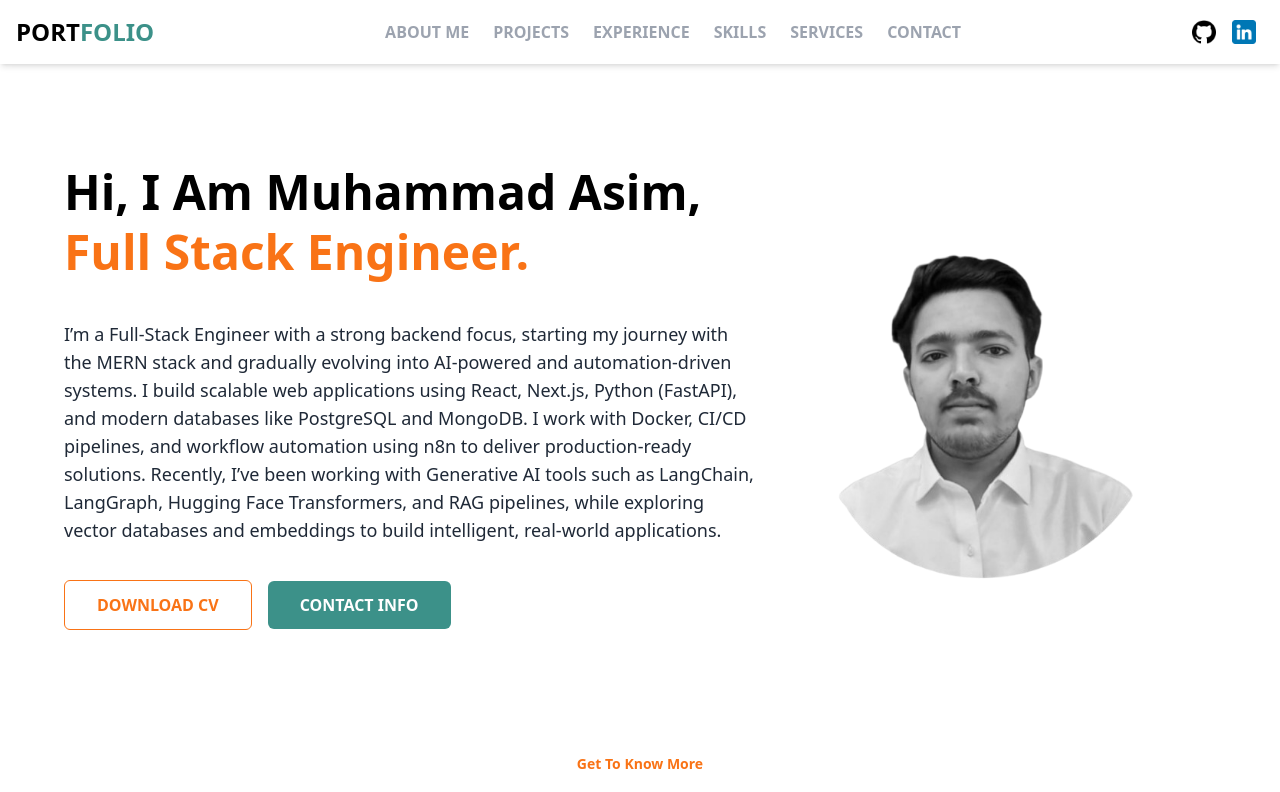
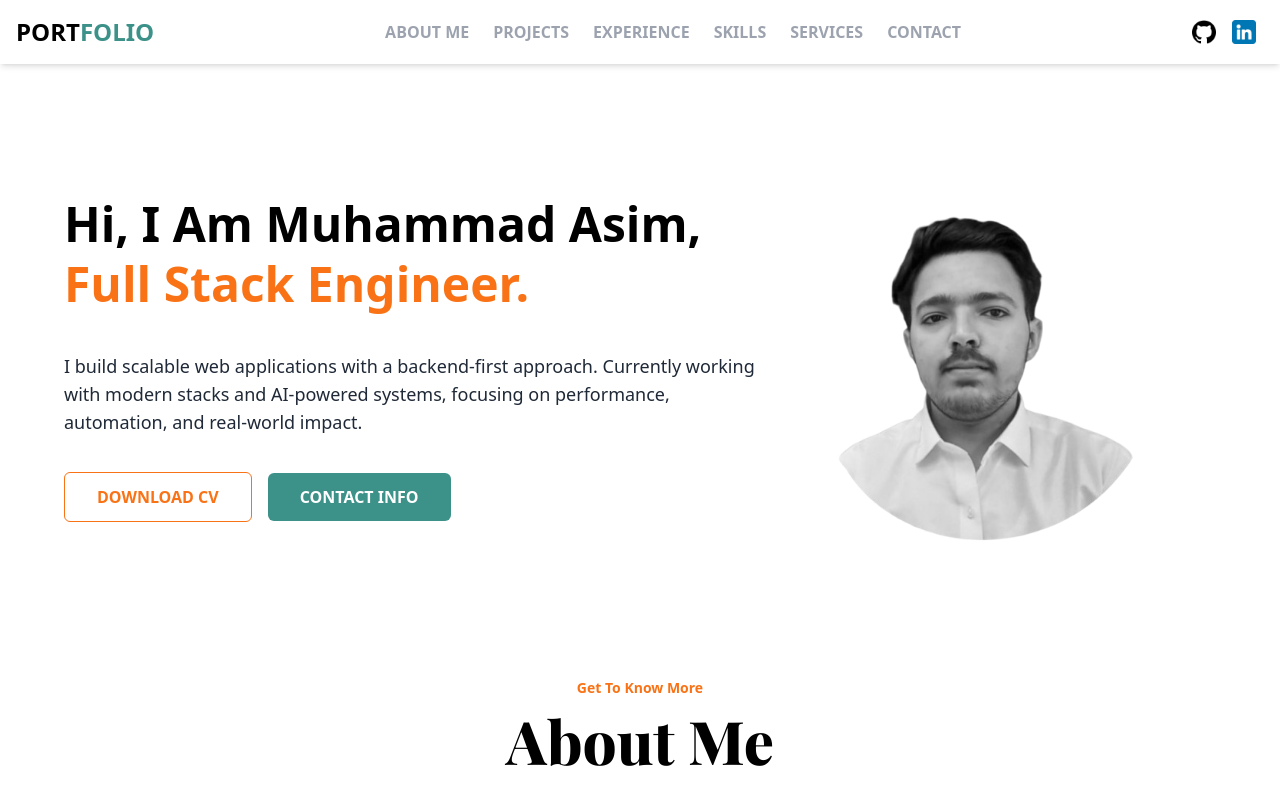
Before and after one commit to Muhammadasim225/portfolio-webapp-frontend, a React (Vite) app in the folder portfolio-app/: page /aboutme in a window 1280 px wide. Shown: the top 792 px of the page. Built offline with nearby package versions, Linux system fonts and the light colour scheme; a web font is replaced by a local one.

Commit message:
Revise personal description on Homepage component
Updated the personal description to focus on backend development and modern stacks.

```diff
--- a/portfolio-app/src/components/Homepage.jsx
+++ b/portfolio-app/src/components/Homepage.jsx
@@ -82,12 +82,9 @@ const vari = {
              text-left text-gray-800 leading-relaxed
              text-sm sm:text-lg md:text-lg lg:text-md xl:text-md 2xl:text-[1.4rem]"
 >
-  I’m a Full-Stack Engineer with a strong backend focus, starting my journey with the MERN stack and gradually evolving into AI-powered and automation-driven systems.
-
-I build scalable web applications using React, Next.js, Python (FastAPI), and modern databases like PostgreSQL and MongoDB. I work with Docker, CI/CD pipelines, and workflow automation using n8n to deliver production-ready solutions.
-
-Recently, I’ve been working with Generative AI tools such as LangChain, LangGraph, Hugging Face Transformers, and RAG pipelines, while exploring vector databases and embeddings to build intelligent, real-world applications.
-
+ I build scalable web applications with a backend-first approach.
+Currently working with modern stacks and AI-powered systems,
+focusing on performance, automation, and real-world impact.
 </motion.p>
 
 
```
